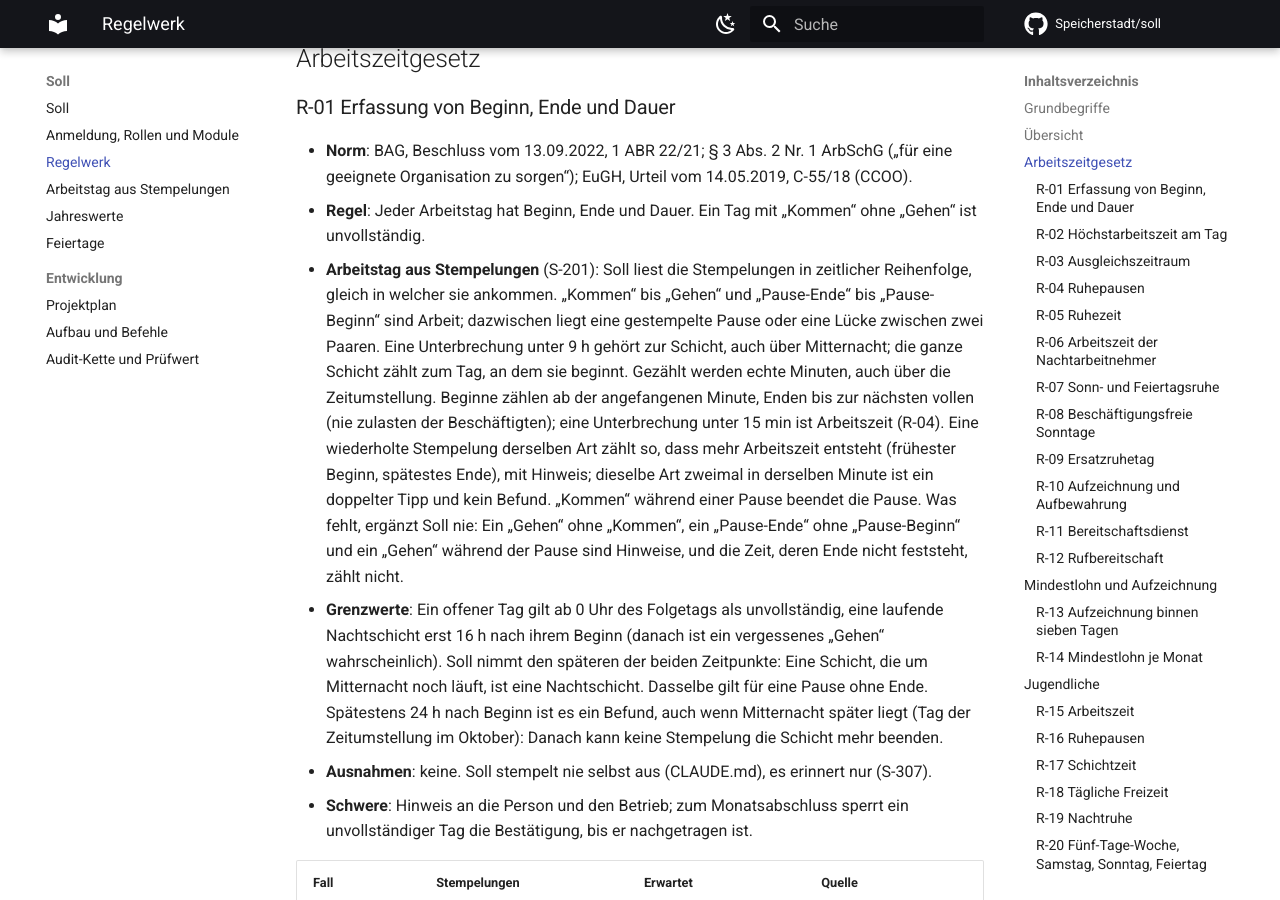
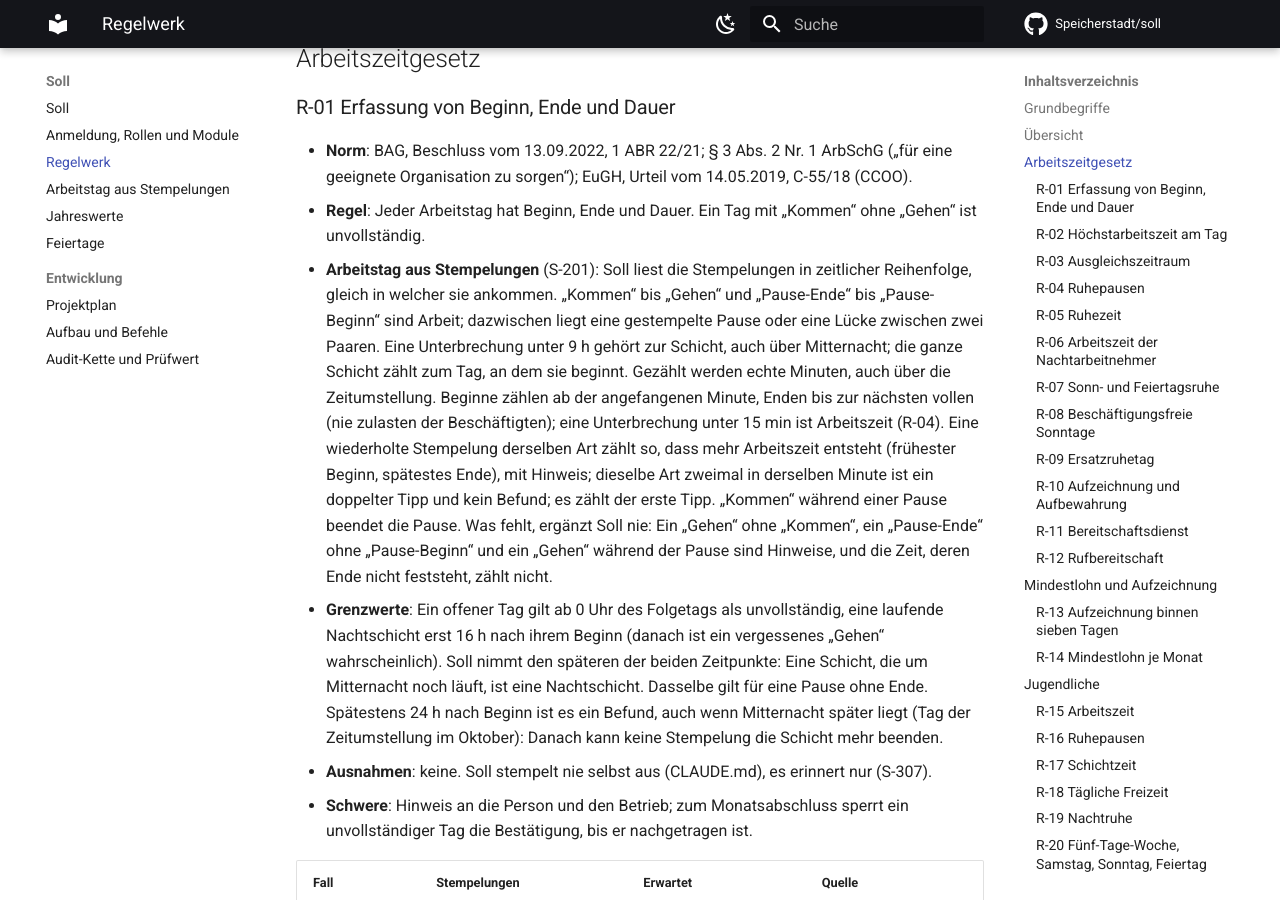
Before and after one commit to Speicherstadt/soll, an MkDocs documentation site: the page built from docs/regeln.md, in a window 1280 px wide and 900 px high, scrolled down 4459 px. Built offline with MkDocs 1.6.1 and Material for MkDocs 9.7.7, drawn with Linux system fonts in a browser that asks for light colours; comment, search, counter and statistics services are not loaded; some of the changed text lies outside the part shown.

Commit message:
fix: let the first tap count when a stamp is tapped twice in a minute (S-201)
A double tap of the same kind within the minute is ignored entirely, so it can
no longer move the end used for the 9 h and 24 h limits (docs/regeln.md, R-01).

Co-Authored-By: Claude Opus 5.5 <noreply@anthropic.com>
Claude-Session: https://claude.ai/code/session_01Y3rdfb3WLu6eQFD5t9ebz6

```diff
--- a/docs/regeln.md
+++ b/docs/regeln.md
@@ -119,7 +119,7 @@ Regel:
   zählen ab der angefangenen Minute, Enden bis zur nächsten vollen (nie zulasten der
   Beschäftigten); eine Unterbrechung unter 15 min ist Arbeitszeit (R-04). Eine wiederholte Stempelung
   derselben Art zählt so, dass mehr Arbeitszeit entsteht (frühester Beginn, spätestes Ende), mit
-  Hinweis; dieselbe Art zweimal in derselben Minute ist ein doppelter Tipp und kein Befund. „Kommen“
+  Hinweis; dieselbe Art zweimal in derselben Minute ist ein doppelter Tipp und kein Befund; es zählt der erste Tipp. „Kommen“
   während einer Pause beendet die Pause. Was fehlt, ergänzt Soll nie: Ein „Gehen“ ohne „Kommen“,
   ein „Pause-Ende“ ohne „Pause-Beginn“ und ein „Gehen“ während der Pause sind Hinweise, und die
   Zeit, deren Ende nicht feststeht, zählt nicht.
@@ -156,6 +156,7 @@ Regel:
 | 24 h, Sekunden | Mo 8:00:30 Kommen, Di 8:00:30 Gehen und Kommen, 12:00 Gehen | Mo 24:00, Di 4:00 Arbeitszeit: die Minute ab 8:00 zählt einmal, bei Di | Grundbegriff „Schicht“; CLAUDE.md (nie zulasten der Beschäftigten) |
 | ungeordnet | dieselben Stempelungen in anderer Reihenfolge | dasselbe Ergebnis | Regel dieser Seite |
 | doppelter Tipp | Mo 8:00:05 und 8:00:40 Kommen, 16:00 Gehen | kein Befund, 8:00 Arbeitszeit | Regel dieser Seite |
+| doppelter Tipp, 9 h | Mo 7:00 Kommen, 16:00:05 und 16:00:50 Gehen, Di 1:00:20 Kommen, 5:00 Gehen | zwei Schichten wie ohne den zweiten Tipp: Mo 9:01, Di 4:00 Arbeitszeit | Grundbegriff „Schicht“; Regel dieser Seite |
 | doppelt | Mo 8:00 und 8:10 Kommen, 16:00 und 16:20 Gehen | Hinweis „doppelt“ je Wiederholung, 8:20 Arbeitszeit, Tag vollständig | CLAUDE.md (nie zulasten der Beschäftigten) |
 | Kommen fehlt | Mo 16:00 Gehen, sonst nichts | Hinweis „Kommen fehlt“ für Mo, Tag unvollständig | § 3 Abs. 2 Nr. 1 ArbSchG |
 | Pause-Ende fehlt | Mo 22:00 Kommen, 23:30 Pause, Di 6:00 Gehen | Hinweis „Pause-Ende fehlt“ für Mo, 1:30 Arbeitszeit, Tag unvollständig | § 3 Abs. 2 Nr. 1 ArbSchG |
```
Also changed, not shown: docs/arbeitstag.md (+1 -1 lines), docs/plan.md (+1 -1 lines), 1 other file.
